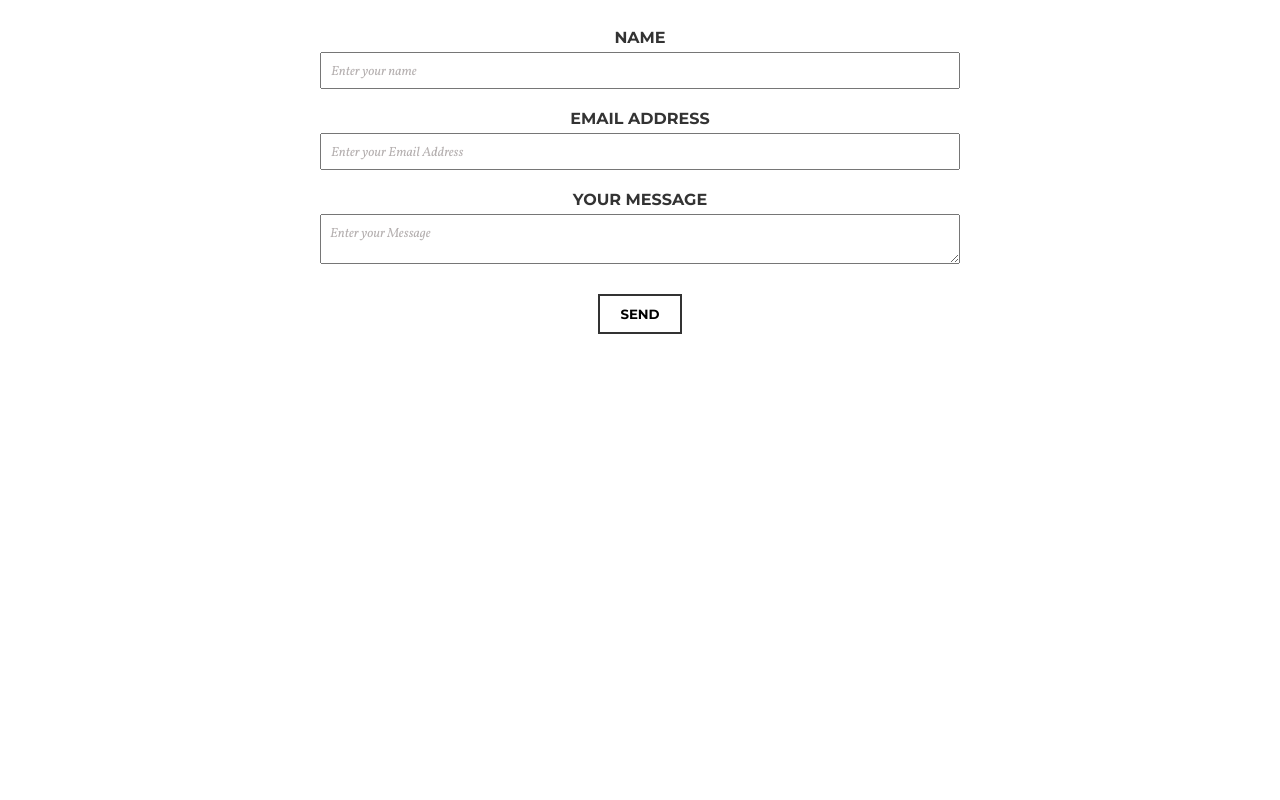
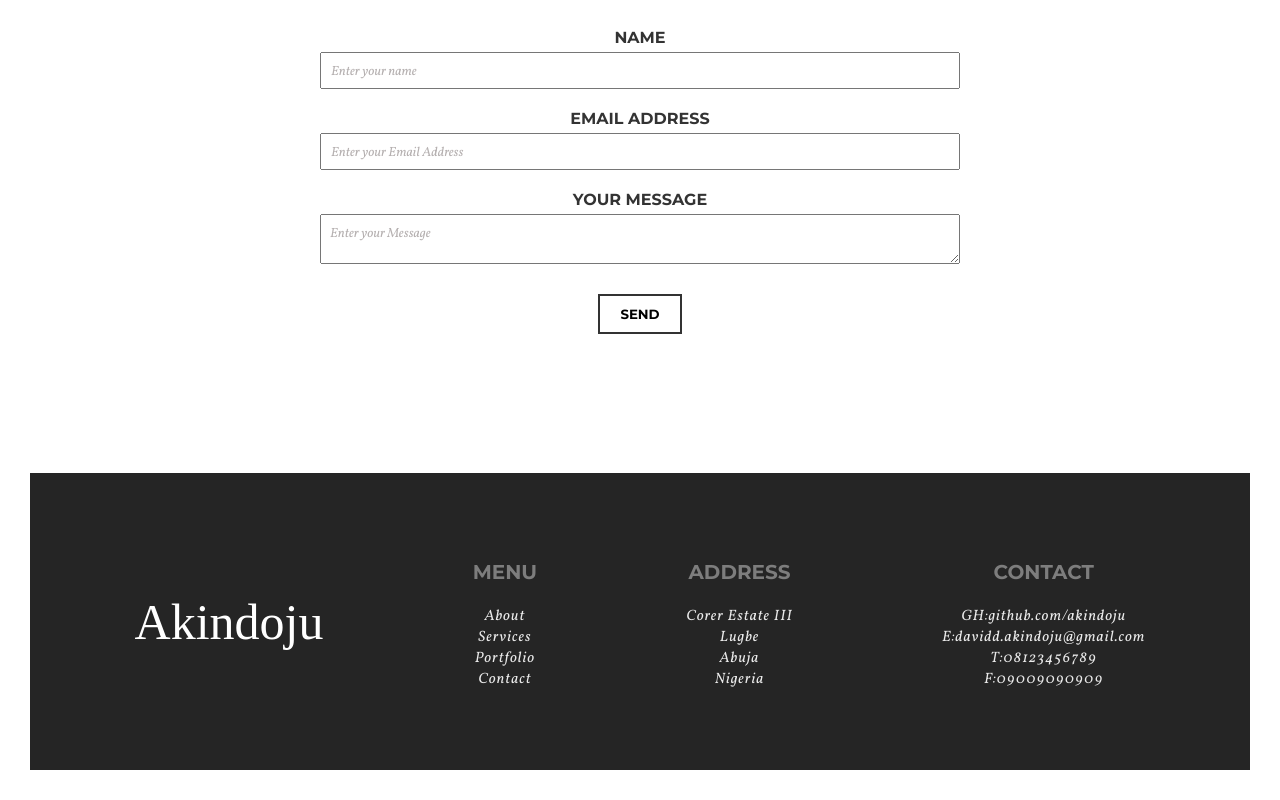
Before and after one commit to akindoju/maverick, a React (Create React App) app: page / in a window 1280 px wide. Shown: the part 4743-5543 px from the top of the page. Before the commit the page ends 5246 px from the top, so only its background shows below. Built offline with nearby package versions, Linux system fonts and the light colour scheme; a web font is replaced by a local one.

Commit message:
Created footer component

```diff
--- a/src/App.js
+++ b/src/App.js
@@ -1,5 +1,6 @@
 import "./App.scss";
 import Brief from "./components/Brief/Brief";
+import Footer from "./components/Footer/Footer";
 import Form from "./components/Form/Form";
 import Header from "./components/Header/Header";
 import LatestCreations from "./components/LatestCreations/LatestCreations";
@@ -17,6 +18,7 @@ function App() {
       <Reviews />
       <LatestCreations />
       <Form />
+      <Footer />
     </div>
   );
 }
--- /dev/null
+++ b/src/components/Footer/Footer.jsx
@@ -0,0 +1,41 @@
+import "./Footer.scss";
+
+const Footer = () => {
+  return (
+    <div className="footerContainer">
+      <div className="navBar__akindoju">Akindoju</div>
+
+      <div className="footer__item footer__item--menu">
+        <h1>Menu</h1>
+        <ul>
+          <li>About</li>
+          <li>Services</li>
+          <li>Portfolio</li>
+          <li>Contact</li>
+        </ul>
+      </div>
+
+      <div className="footer__item footer__item--address">
+        <h1>Address</h1>
+        <ul>
+          <li>Corer Estate III</li>
+          <li>Lugbe</li>
+          <li>Abuja</li>
+          <li>Nigeria</li>
+        </ul>
+      </div>
+
+      <div className="footer__item footer__item--contact">
+        <h1>Contact</h1>
+        <ul>
+          <li>GH:github.com/akindoju</li>
+          <li>E:davidd.akindoju@gmail.com</li>
+          <li>T:08123456789</li>
+          <li>F:09009090909</li>
+        </ul>
+      </div>
+    </div>
+  );
+};
+
+export default Footer;
--- /dev/null
+++ b/src/components/Footer/Footer.scss
@@ -0,0 +1,38 @@
+.footerContainer {
+  background-color: rgb(37, 37, 37);
+  padding: 8rem 3rem;
+  display: flex;
+  align-items: center;
+  justify-content: space-around;
+}
+
+.footer__item {
+  display: flex;
+  flex-direction: column;
+  align-items: center;
+
+  h1 {
+    color: #7d7d7d;
+    text-align: center;
+    font-family: Montserrat, sans-serif;
+    font-size: 2rem;
+    font-weight: 700;
+    line-height: 3.8rem;
+    text-transform: uppercase;
+  }
+
+  ul {
+    margin-top: 1.5rem;
+  }
+
+  li {
+    cursor: pointer;
+    list-style: none;
+    font-size: 1.5rem;
+    font-family: "Vollkorn", serif;
+    font-weight: 400;
+    letter-spacing: 0.1rem;
+    text-align: center;
+    color: rgb(233, 233, 233);
+  }
+}
--- a/src/components/Form/Form.scss
+++ b/src/components/Form/Form.scss
@@ -84,6 +84,7 @@
     &:active,
     &:hover {
       border: 2px solid rgb(36, 202, 161);
+      color: rgb(36, 202, 161);
     }
   }
 }
```
